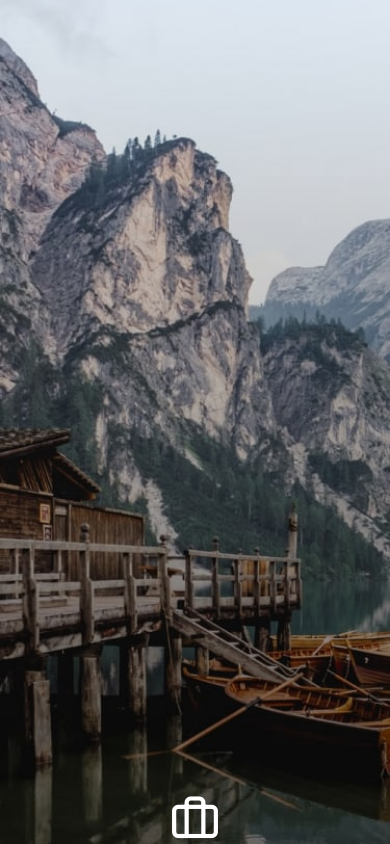
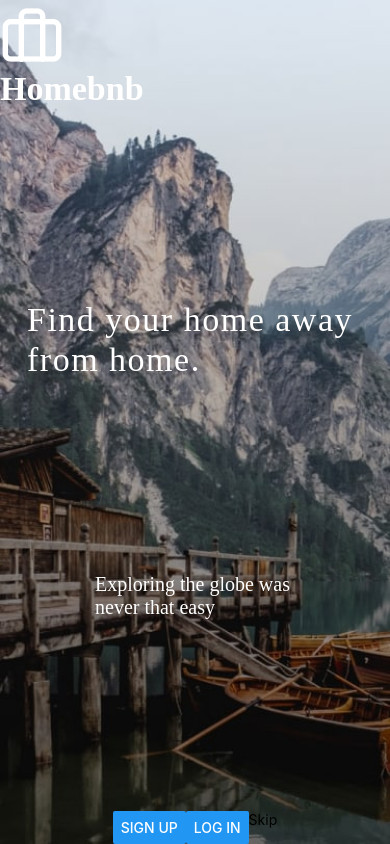
Before and after one commit to zhankaam/airbnb-expo, a React Native app: screen / in a window 390 px wide. Built offline with nearby package versions, Linux system fonts and the light colour scheme.

Commit message:
Home page layout

```diff
--- a/App.tsx
+++ b/App.tsx
@@ -1,27 +1,13 @@
 import React from 'react';
 import { StatusBar } from 'expo-status-bar';
-import { StyleSheet, View } from 'react-native';
+import {SafeAreaView} from 'react-native';
 import Home from './src/pages/home';
-import {BriefCaseIcon} from './src/shared/icons';
 
 export default function App() {
     return (
-        <View style={styles.container}>
+        <SafeAreaView>
             <Home />
-            <BriefCaseIcon />
             <StatusBar style="auto" />
-        </View>
+        </SafeAreaView>
     );
 }
-
-const styles = StyleSheet.create({
-    container: {
-        flex: 1,
-        justifyContent: 'center',
-        alignItems: 'center',
-    },
-    icon:  {
-        width: 30,
-        height: 30,
-    }
-});
--- a/src/pages/home/index.tsx
+++ b/src/pages/home/index.tsx
@@ -1,17 +1,36 @@
 import React from 'react';
-import {View, ImageBackground, StyleSheet } from 'react-native';
+import {ImageBackground, StyleSheet, Text, SafeAreaView, View, Button} from 'react-native';
 import { Dimensions } from 'react-native';
+import {BriefCaseIcon} from '../../shared/icons';
 
 const win = Dimensions.get('window');
 
 const Home = () => (
-    <View style={styles.container}>
+    <SafeAreaView style={styles.container}>
         <ImageBackground
             style={styles.backgroundImage}
             source={require('./../../app/images/container.jpg')}
             resizeMode="stretch"
-        />
-    </View>
+        >
+            <View style={styles.topLevel}>
+                <BriefCaseIcon style={styles.icon} />
+                <Text style={styles.name}>Homebnb</Text>
+            </View>
+            <Text style={styles.title}>Find your home away {'\n'}from home.</Text>
+            <Text style={styles.secondaryText}>Exploring the globe was {'\n'}never that easy</Text>
+            <View style={styles.fixToText}>
+                <Button
+                    title="Sign up"
+                    // onPress={() => Alert.alert('Left button pressed')}
+                />
+                <Button
+                    title="Log in"
+                    // onPress={() => Alert.alert('Right button pressed')}
+                />
+                <Text>Skip</Text>
+            </View>
+        </ImageBackground>
+    </SafeAreaView>
 );
 
 const styles = StyleSheet.create({
@@ -19,9 +38,40 @@ const styles = StyleSheet.create({
         flex: 1,
     },
     backgroundImage: {
+        justifyContent: 'space-between',
+        alignItems: 'center',
         width: win.width,
         height: win.height,
-        resizeMode: 'contain',
+        color: 'white',
+    },
+    topLevel: {
+        alignSelf: 'flex-start',
+    },
+    icon: {
+    },
+    name: {
+        color: 'white',
+        fontWeight: '700',
+        fontSize: 34,
+        fontFamily: 'PingFangHK-Regular'
+    },
+    title: {
+        color: 'white',
+        fontSize: 34,
+        fontWeight: '400',
+        lineHeight: 40,
+        letterSpacing: 1.50,
+        fontFamily: 'PingFangHK-Regular'
+    },
+    secondaryText: {
+        color: 'white',
+        fontSize: 20,
+        fontFamily: 'PingFangHK-Regular',
+        fontWeight: '400',
+    },
+    fixToText: {
+        flexDirection: 'row',
+        justifyContent: 'space-between',
     },
 });
 
```
Also changed, not shown: src/shared/icons/index.tsx (+6 -1 lines).
